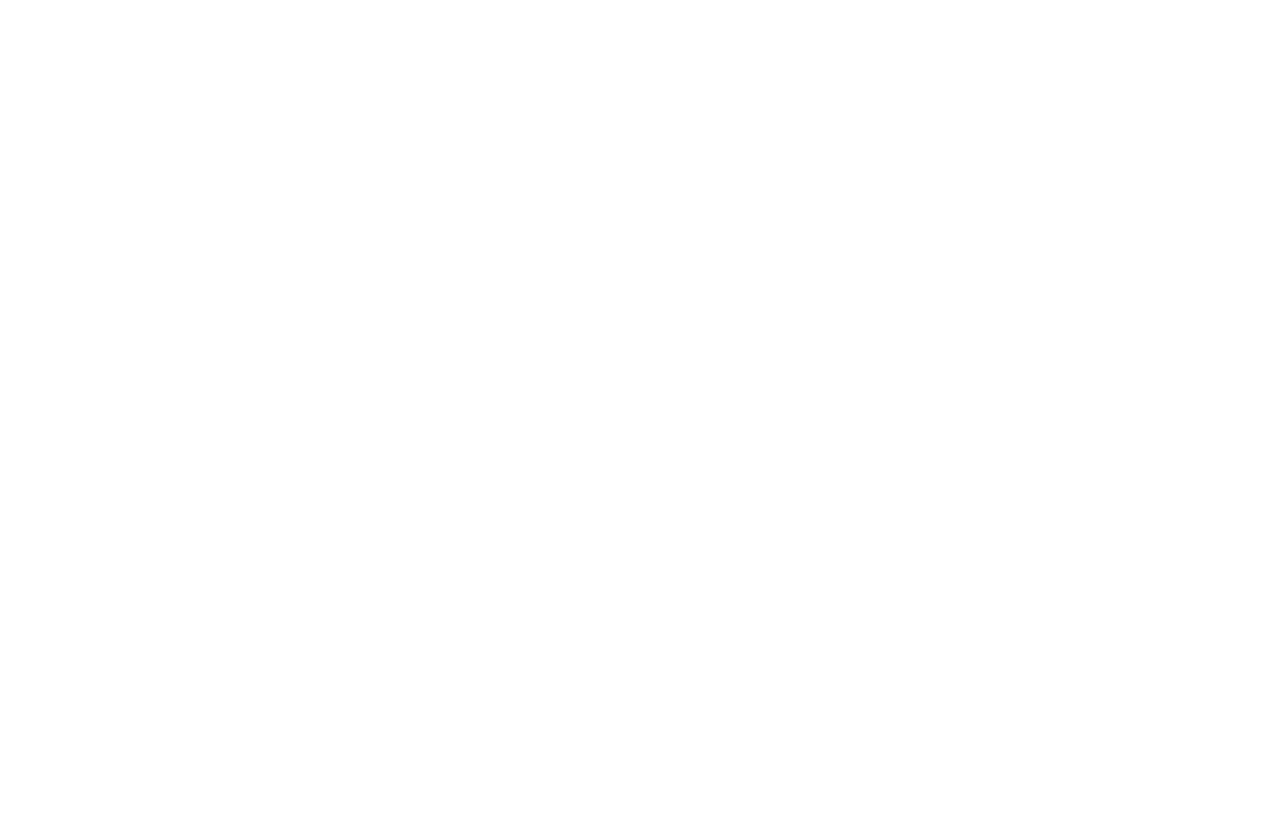
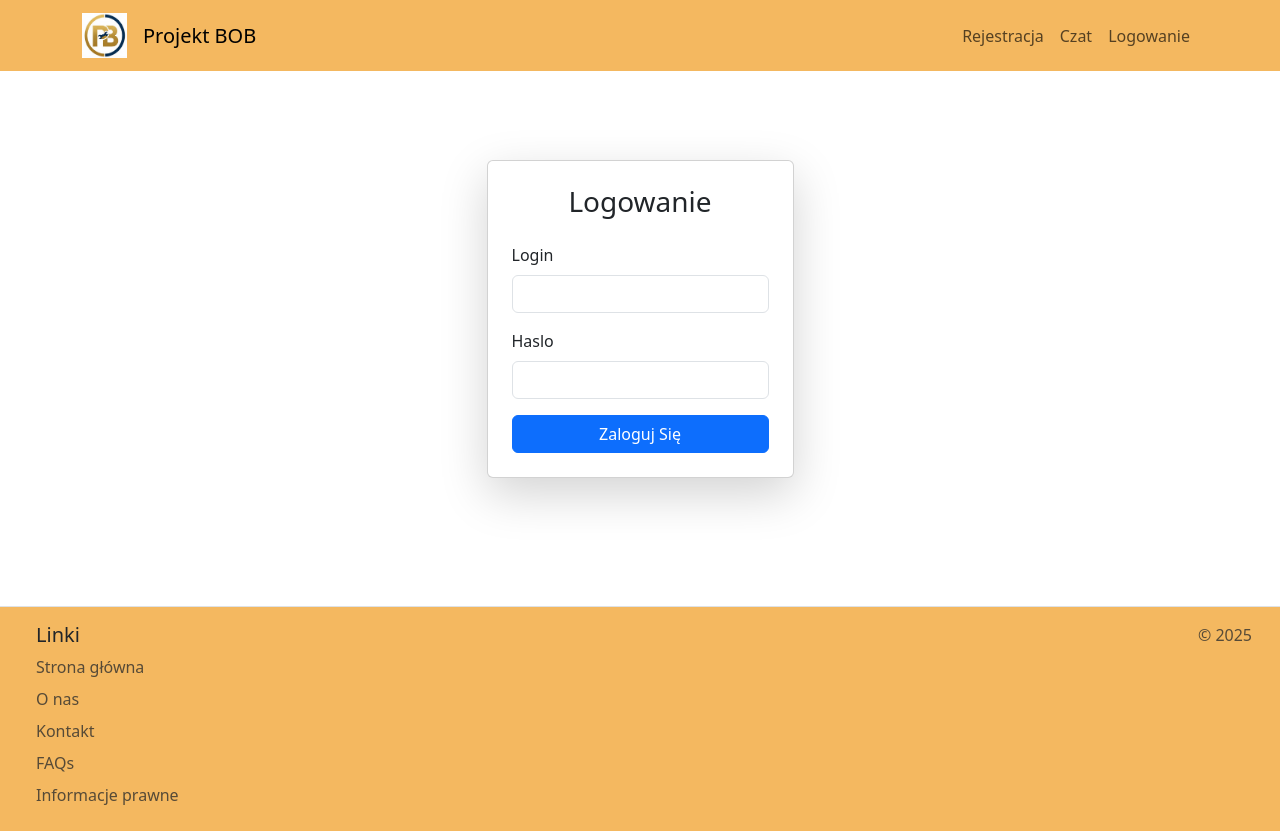
Before and after one commit to Celiek/Bob-Frontend, a React (Vite) app in the folder bob/: page /login in a window 1280 px wide. Before the commit this address had no page. Before the commit the page ends 800 px from the top, so only its background shows below. Built offline with nearby package versions, Linux system fonts and the light colour scheme.

Commit message:
Login page

```diff
--- a/bob/src/App.jsx
+++ b/bob/src/App.jsx
@@ -1,65 +1,9 @@
-// import { BrowserRouter as Router, Routes, Route } from "react-router-dom";
-
-// import Navbar from "./components/common/Navbar.jsx";
-// import FooterMain from "./components/common/FooterMain.jsx";
-// import SearchBar from "./components/common/SearchBar.jsx";
-
-// import Home from "./pages/pages/Home.jsx";
-// import Lista from "./pages/pages/Lista.jsx";
-// import Register from "./pages/pages/Register.jsx";
-
-// const Layout = ({ children }) => (
-//   <>
-//     <Navbar />
-//     {children}
-//     <SearchBar />
-//     <FooterMain />
-//   </>
-// );
-
-// export default function App() {
-//   return (
-//     <Router>
-//       <Routes>
-
-//         <Route
-//           path="/"
-//           element={
-//             <Layout>
-//               <Home />
-//             </Layout>
-//           }
-//         />
-
-//         <Route
-//           path="/lista"
-//           element={
-//             <Layout>
-//               <Lista />
-//             </Layout>
-//           }
-//         />
-
-//         <Route
-//           path="/register"
-//           element={
-//             <Layout>
-//               <Register />
-//             </Layout>
-//           }
-//         />
-
-//       </Routes>
-//     </Router>
-//   );
-// }
-
-
 import { BrowserRouter, Routes, Route } from "react-router-dom";
 
 import Home from "./pages/pages/Home.jsx";
 import Lista from "./pages/pages/Lista.jsx";
 import Register from "./pages/pages/Register.jsx";
+import Login from './pages/pages/Login.jsx';
 
 export default function App() {
   return (
@@ -68,6 +12,7 @@
         <Route path="/" element={<Home />} />
         <Route path="/lista" element={<Lista />} />
         <Route path="/register" element={<Register />} />
+        <Route path="/login" element={<Login/>} />
       </Routes>
     </BrowserRouter>
   );
--- /dev/null
+++ b/bob/src/pages/pages/Login.jsx
@@ -0,0 +1,56 @@
+import React, {useState} from "react";
+import Navbar from "../../components/common/Navbar";
+import FooterMain from "../../components/common/FooterMain";
+import { useNavigate} from "react-router-dom";
+import "../../components/css/register.css";
+
+export default function Login() {
+
+    const navigate = useNavigate();
+
+    const[form,setForm] = useState({
+        login: "",
+        password: "",
+    });
+
+    const [message, setMessage] = useState("");
+
+    const handleChange = (e) => {
+        setForm({
+            ...form,
+            [e.target.name]: e.target.value
+        });
+    };
+
+    return(
+        <div>
+            <Navbar/>
+                <div className="container form-wrapper pb-5">
+                    <div className="form-center">
+                        <div className="card shadow-lg p-4">
+                            <h3 className="text-center mb-4">Logowanie</h3>
+                            <form action="">
+                                <div className="mb-3">
+                                    <label className="form-label">Login </label>
+                                    <input type="text"
+                                    className="form-control"
+                                    />
+                                </div>
+
+                                <div className="mb-3">
+                                    <label className="form-label">Haslo</label>
+                                    <input type="text"
+                                    className="form-control"/>
+                                </div>
+
+                                <button className="btn btn-primary w-100" type="submit">
+                                Zaloguj Się
+                                </button>
+                            </form>
+                        </div>
+                    </div>
+                </div>
+            <FooterMain/>
+        </div>
+    )
+}
```
